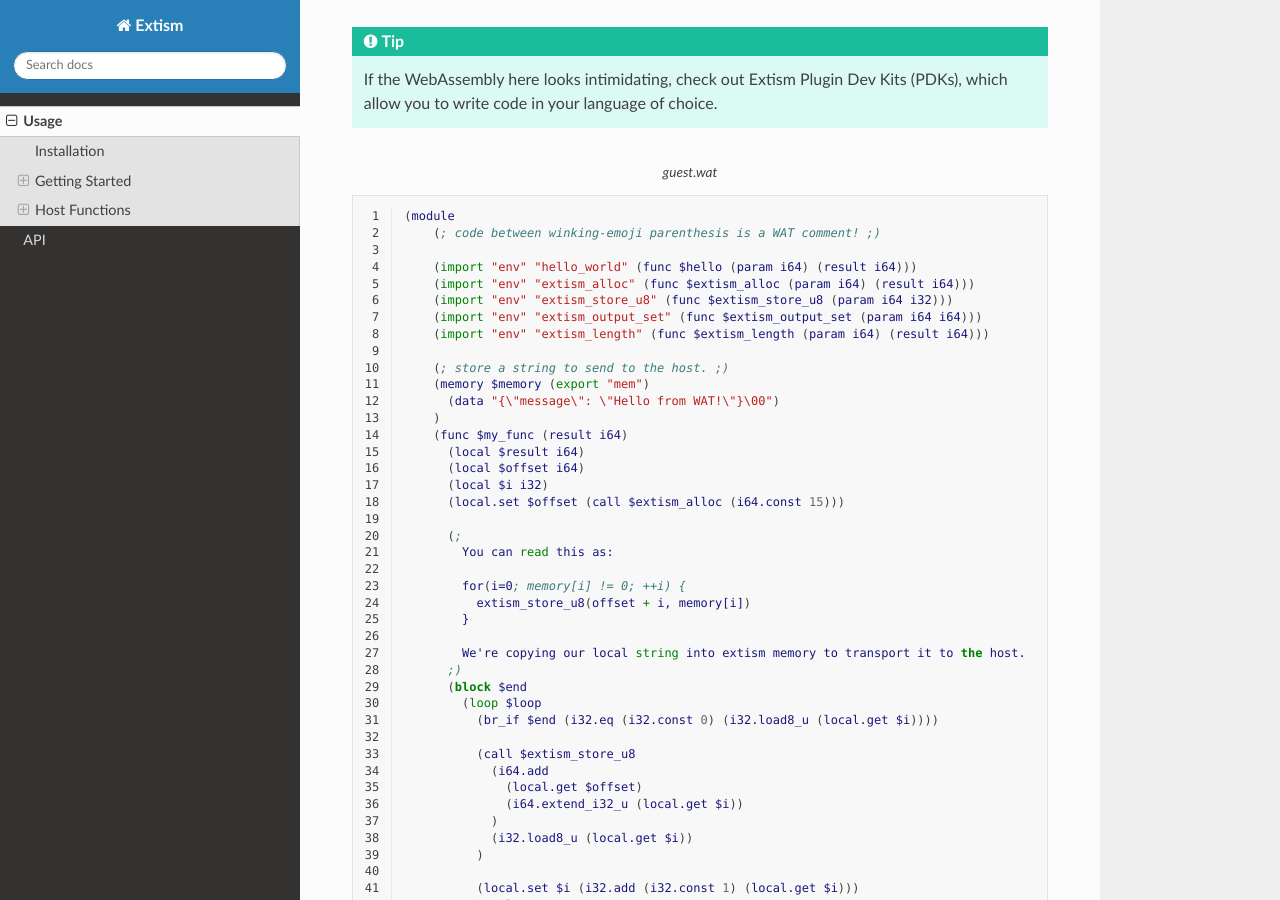
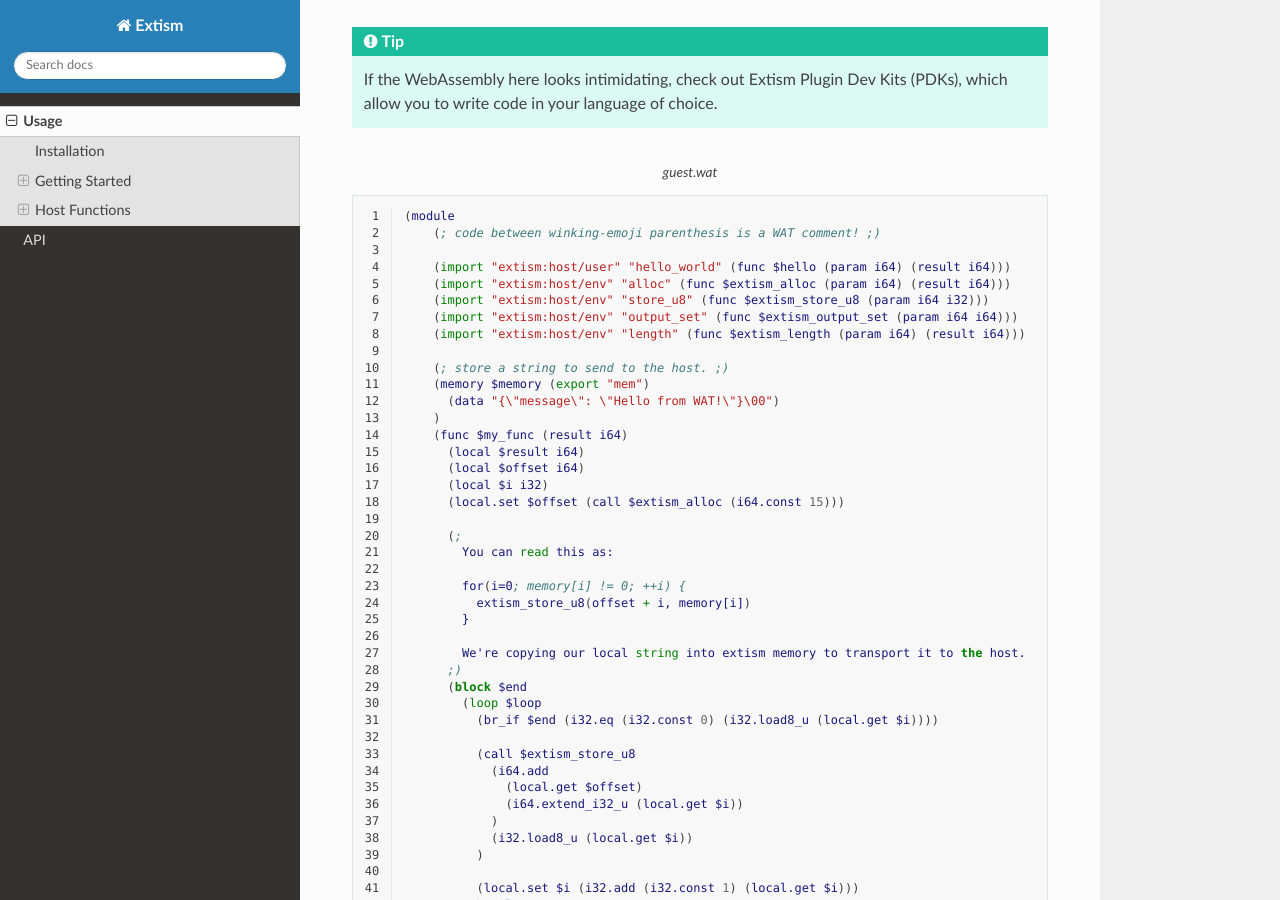
Before and after one commit to extism/python-sdk, a Sphinx documentation site: the page built from docs/source/usage.rst, in a window 1280 px wide and 900 px high, scrolled down 3248 px. Built offline with Sphinx 7.4.7 and the Read the Docs theme 2.0.0, drawn with Linux system fonts in a browser that asks for light colours.

Commit message:
chore: update extism namespace

```diff
--- a/docs/source/usage.rst
+++ b/docs/source/usage.rst
@@ -204,11 +204,11 @@ Guest Code
     (module
         (; code between winking-emoji parenthesis is a WAT comment! ;)
 
-        (import "env" "hello_world" (func $hello (param i64) (result i64)))
-        (import "env" "extism_alloc" (func $extism_alloc (param i64) (result i64)))
-        (import "env" "extism_store_u8" (func $extism_store_u8 (param i64 i32)))
-        (import "env" "extism_output_set" (func $extism_output_set (param i64 i64)))
-        (import "env" "extism_length" (func $extism_length (param i64) (result i64)))
+        (import "extism:host/user" "hello_world" (func $hello (param i64) (result i64)))
+        (import "extism:host/env" "alloc" (func $extism_alloc (param i64) (result i64)))
+        (import "extism:host/env" "store_u8" (func $extism_store_u8 (param i64 i32)))
+        (import "extism:host/env" "output_set" (func $extism_output_set (param i64 i64)))
+        (import "extism:host/env" "length" (func $extism_length (param i64) (result i64)))
 
         (; store a string to send to the host. ;)
         (memory $memory (export "mem")
```
Also changed, not shown: 1 other file.
